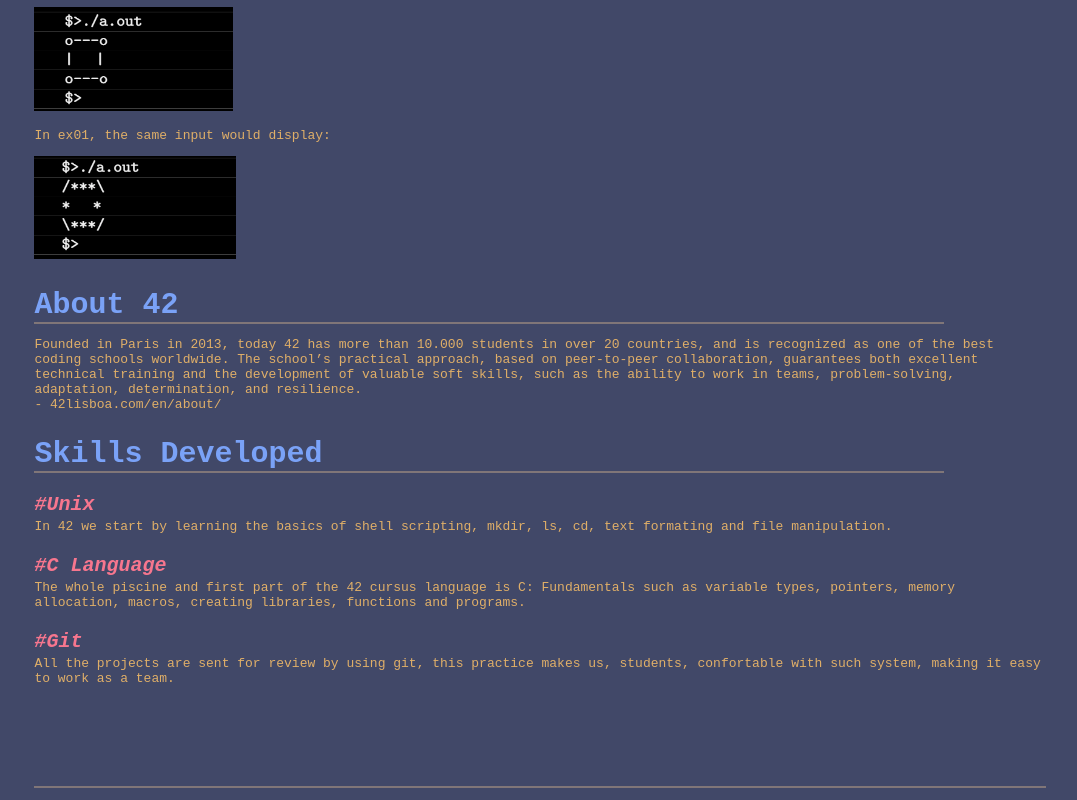
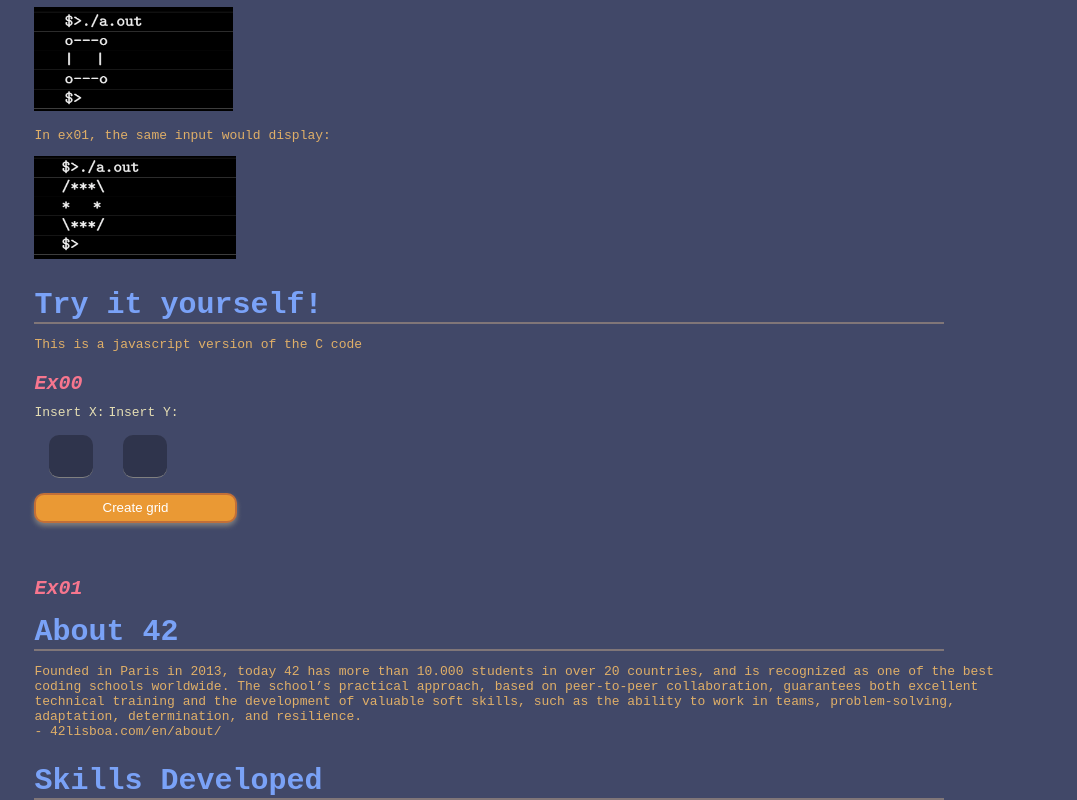
Before and after one commit to NelsonduarteGit/Create_custom_grid, a plain HTML site: page docs/index.html in a window 1280 px wide. Shown: the part 596-1396 px from the top of the page, without its empty margins (100-1177 px from the left). Drawn offline with Linux system fonts and the light colour scheme.

Commit message:
update JS - status: unfinished

```diff
--- a/docs/index.html
+++ b/docs/index.html
@@ -4,7 +4,7 @@
     <meta charset="UTF-8" />
     <meta http-equiv="X-UA-Compatible" content="IE=edge" />
     <meta name="viewport" content="width=device-width, initial-scale=1.0" />
-    <title>Document</title>
+    <title>Rush00</title>
     <link rel="stylesheet" href="style.css" />
   </head>
   <body>
@@ -21,6 +21,38 @@
         <img src="rush00 ex00.PNG" alt="expected result" />
         <p>In ex01, the same input would display:</p>
         <img src="rush00 ex01.PNG" alt="expected result" />
+
+        <div class="Try">
+          <h2>Try it yourself!</h2>
+          <p>This is a javascript version of the C code</p>
+          <div class="Rushes">
+
+
+              <h3>Ex00</h2>
+
+                <div class="insert">
+                  <div class="x">
+                    <label class="label">Insert X: </label><br />
+                    <input type="row " id="row" /><br />
+                  </div>
+
+                  <div class="y">
+                    <label class="label">Insert Y: </label><br />
+                    <input type="col" id="col" /><br />
+                  </div>
+                </div>
+
+                <button onclick="rush00()">Create grid</button><br />
+                <div id="mostrar_grid"></div>
+            </div>
+
+            <div class="Try01">
+              <h3>Ex01</h3>
+            </div>
+
+          </div>
+        </div>
+
         <h2>About 42</h2>
         <p>
           Founded in Paris in 2013, today 42 has more than 10.000 students in
@@ -74,5 +106,6 @@
         </div>
       </div>
     </div>
+    <script src="script.js"></script>
   </body>
 </html>
--- a/docs/style.css
+++ b/docs/style.css
@@ -44,3 +44,53 @@ h3 {
   margin-top: 100px;
   border-top: 2px solid #807678;
 }
+
+.insert {
+  display: flex;
+  flex-direction: row;
+  margin-top: 20px;
+}
+
+.label {
+  color: #e4ddb3;
+}
+
+input {
+  margin-left: -25px;
+  width: 40px;
+  height: 40px;
+  font-size: 18px;
+  border: none;
+  border-bottom: 1px solid grey;
+  outline: 1px solid grey;
+}
+
+button {
+  outline: none;
+  background-color: #ea9934;
+  border: 2px solid #b45f3ab9;
+  box-shadow: 0px 3px 5px grey;
+  border-radius: 10px;
+  color: white;
+  width: 20%;
+  height: 30px;
+  margin-bottom: 10px;
+}
+
+input {
+  margin: 15px;
+  border-radius: 10px;
+  outline: none;
+  background: rgba(0, 0, 0, 0.274);
+  text-align: center;
+  color: white;
+}
+
+#mostrar_grid {
+  display: inline-block;
+  margin: 0 auto;
+  text-align: left;
+  font-size: 1.2rem;
+  padding: 10px;
+  color: #e4ddb3;
+}
```
Also changed, not shown: 1 other file.
